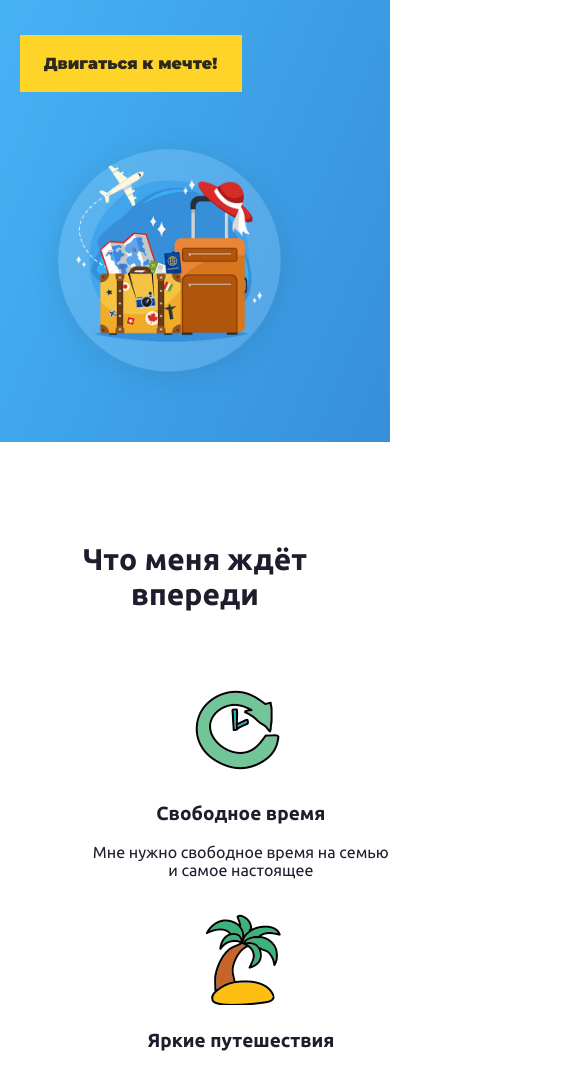
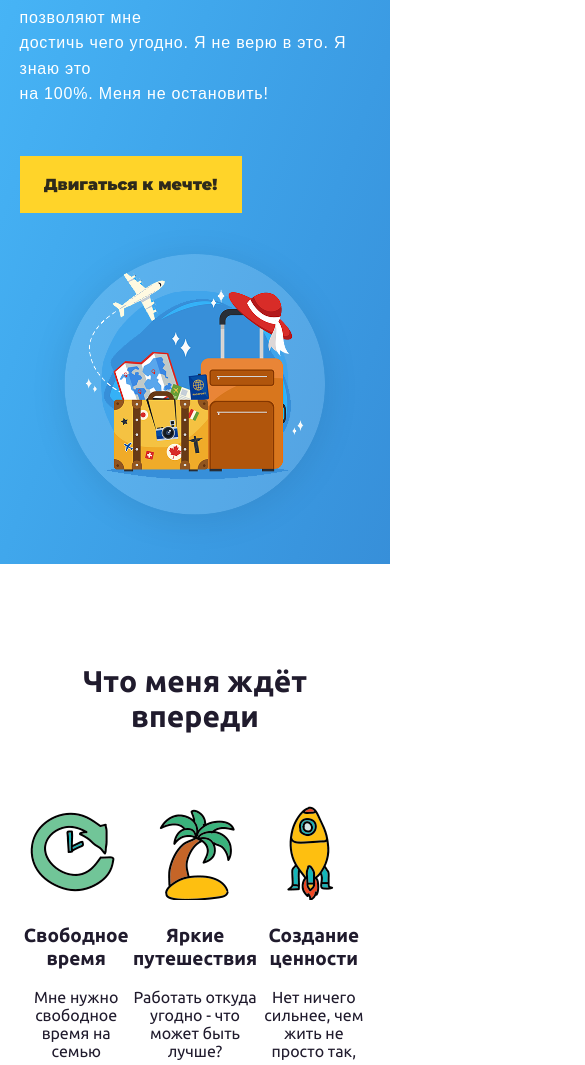
Before and after one commit to LuchshiyDizayner/HomeWork3, a plain HTML site: page index.html in a window 390 px wide. Shown: the part 476-1541 px from the top of the page, 585 px wide, since content can reach past the window. Drawn offline with Linux system fonts and the light colour scheme.

Commit message:
опять ошибки

```diff
--- a/css/style.css
+++ b/css/style.css
@@ -23,7 +23,6 @@ h1, h2, h3, h4, h5, h6{
 
 .desktop {
     width: 700px;
-    height: 700px;
 }
 
 .header {
@@ -46,7 +45,7 @@ h1, h2, h3, h4, h5, h6{
 .title {
     font-size: 37px;
     margin-top: 142;
-    width: 650px;
+    width: 100%;
 }
 
 span {
@@ -55,7 +54,7 @@ span {
 
 .intro {
     margin-bottom: 49px;
-    width: 404px;
+    width: 100%
     margin-top: 30px;
     font-family: "open-sans",sans-serif;
     font-weight: regular;
@@ -179,18 +178,22 @@ p {
         width: 960px;
     }
 
-    .desktop {
-        width: 500px;
-        height: 500px;
-        position: absolute;
-        left: 55%;
-        top: 150px;
-    }
-
     .offer {
         margin-top: 135px;
     }
 
+    .wrapper {
+        width: 100%;
+        flex-direction: column;
+    }
+
+    .header {
+        padding-bottom: 0px;
+    }
+
+    .desktop {
+        width: 100%;
+    }
 
 }
 
@@ -200,22 +203,16 @@ p {
         width: 720px;
     }
 
-    .desktop {
-        top: 450px;
-        left: 35%;
-    }
-
     .offer {
         margin-top: 100px;
     }
 
-    .header {
-        padding-bottom: 400px;
     }
 
     .form {
         padding-left: 27%;
     }
+
 }
 
 /* 576px - 768px */
@@ -228,33 +225,13 @@ p {
         width:100%
     }
 
-    .desktop {
-        left: 7%;
-        top: 570px;
-    }
-    .header {
-        padding-bottom: 500px;
-    }
-
     .skills {
         flex-direction: column;
-        position: absolute;
-        left: 22%;
-
     }
 
     .skill {
         padding-bottom: 30px;
     }
-
-    .learn {
-        padding-bottom: 800px;
-    }
-
-    .form {
-        padding-left: 17%;
-    }
-
 }
 
 /* 320px - 576px*/
@@ -267,16 +244,9 @@ p {
         width: 100%;
     }
 
-    .desktop {
-    width: 300px;
-    height: 300px;
-    left: 5%;
-    top: 590px;
+
     }
 
-    .header {
-        padding-bottom: 350px;
-    }
 
     .skills {
         width: 100%;
```
